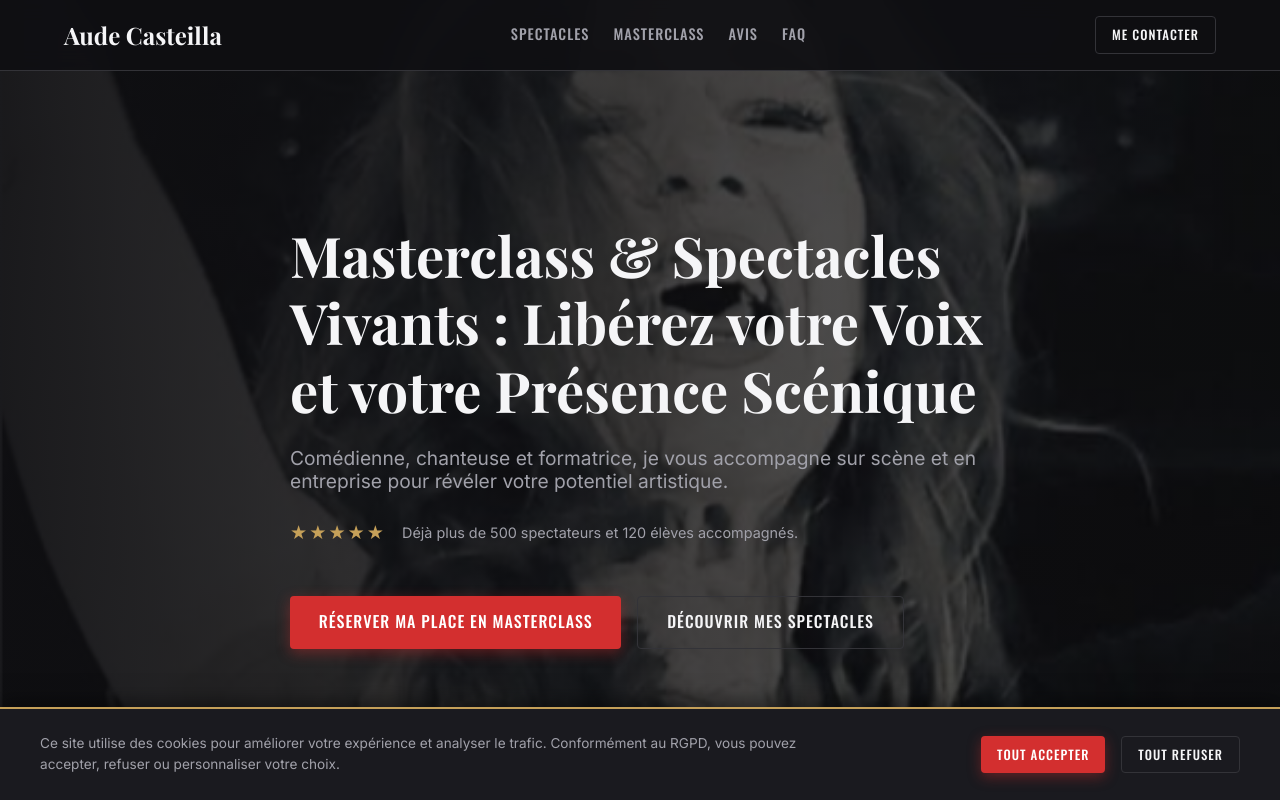
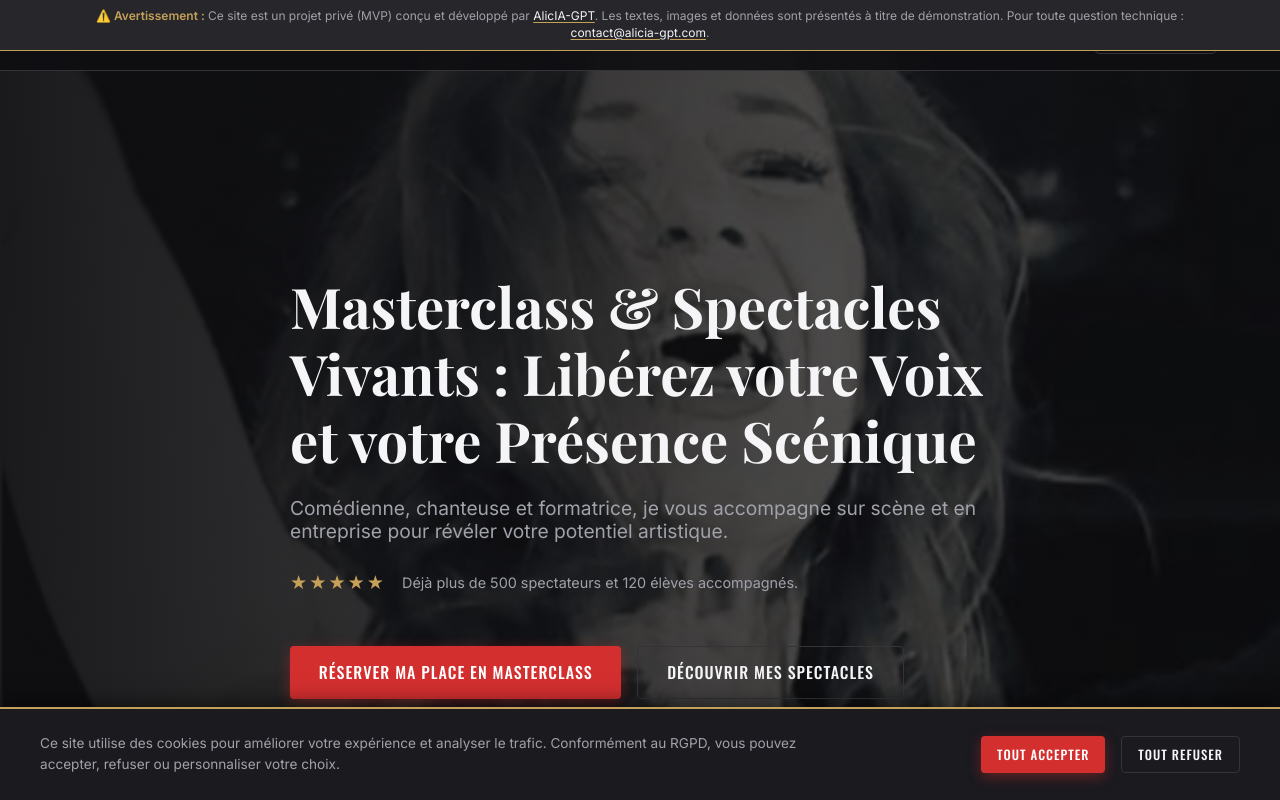
Before and after one commit to cyrisa02/aude-casteilla, a plain HTML site: page index.html in a window 1280 px wide. Shown: the top 800 px of the page. Drawn offline with nearby package versions, Linux system fonts and the light colour scheme; a web font is replaced by a local one.

Commit message:
avertissement MVP

```diff
--- a/css/style.css
+++ b/css/style.css
@@ -1,7 +1,9 @@
 /* ==========================================================================
    RESET & VARIABLES GLOBALES
    ========================================================================== */
-   *, *::before, *::after {
+*,
+*::before,
+*::after {
   box-sizing: border-box;
   margin: 0;
   padding: 0;
@@ -9,23 +11,23 @@
 
 :root {
   /* Couleurs */
-    --color-bg: #0F0F12;
-    --color-surface: #1A1A1F;
-    --color-surface-light: #26262B;
-    --color-primary: #D32F2F;
-    --color-primary-hover: #B71C1C;
-    --color-secondary: #1A237E;
-    --color-accent: #C5A059;
-    --color-text-main: #F5F5F7;
-    --color-text-muted: #A1A1AA;
+  --color-bg: #0f0f12;
+  --color-surface: #1a1a1f;
+  --color-surface-light: #26262b;
+  --color-primary: #d32f2f;
+  --color-primary-hover: #b71c1c;
+  --color-secondary: #1a237e;
+  --color-accent: #c5a059;
+  --color-text-main: #f5f5f7;
+  --color-text-muted: #a1a1aa;
   --color-border: #333338;
-    --color-error: #EF4444;
-    --color-success: #10B981;
+  --color-error: #ef4444;
+  --color-success: #10b981;
 
   /* Typographie */
-    --font-heading: 'Playfair Display', serif;
-    --font-body: 'Inter', sans-serif;
-    --font-ui: 'Oswald', sans-serif;
+  --font-heading: "Playfair Display", serif;
+  --font-body: "Inter", sans-serif;
+  --font-ui: "Oswald", sans-serif;
 
   /* Espacements */
   --space-xs: 0.5rem;
@@ -42,8 +44,8 @@
   --radius-lg: 16px;
 
   /* Ombres & Transitions */
-    --shadow-sm: 0 2px 4px rgba(0,0,0,0.3);
-    --shadow-md: 0 8px 24px rgba(0,0,0,0.4);
+  --shadow-sm: 0 2px 4px rgba(0, 0, 0, 0.3);
+  --shadow-md: 0 8px 24px rgba(0, 0, 0, 0.4);
   --shadow-cta: 0 4px 14px rgba(211, 47, 47, 0.4);
   --transition-base: 0.2s ease-in-out;
   --transition-slow: 0.4s ease-in-out;
@@ -64,7 +66,10 @@ body {
   -webkit-font-smoothing: antialiased;
 }
 
-h1, h2, h3, h4 {
+h1,
+h2,
+h3,
+h4 {
   font-family: var(--font-heading);
   line-height: 1.2;
   font-weight: 700;
@@ -113,7 +118,7 @@ img {
 }
 
 .section-title::after {
-    content: '';
+  content: "";
   display: block;
   width: 60px;
   height: 3px;
@@ -267,7 +272,11 @@ img {
   left: 0;
   width: 100%;
   height: 100%;
-    background: linear-gradient(to right, rgba(15, 15, 18, 0.95) 0%, rgba(15, 15, 18, 0.6) 100%);
+  background: linear-gradient(
+    to right,
+    rgba(15, 15, 18, 0.95) 0%,
+    rgba(15, 15, 18, 0.6) 100%
+  );
 }
 
 .hero-content {
@@ -341,7 +350,9 @@ img {
   }
 }
 
-.footer-brand h3, .footer-links h3, .footer-social h3 {
+.footer-brand h3,
+.footer-links h3,
+.footer-social h3 {
   font-size: 1.2rem;
   margin-bottom: var(--space-md);
   color: var(--color-accent);
@@ -410,10 +421,53 @@ img {
    ACCESSIBILITÉ (MOUVEMENT RÉDUIT)
    ========================================================================== */
 @media (prefers-reduced-motion: reduce) {
-    *, *::before, *::after {
+  *,
+  *::before,
+  *::after {
     animation-duration: 0.01ms !important;
     animation-iteration-count: 1 !important;
     transition-duration: 0.01ms !important;
     scroll-behavior: auto !important;
   }
 }
+
+/* ==========================================================================
+   BANDEAU D'AVERTISSEMENT MVP
+   ========================================================================== */
+.mvp-warning-banner {
+  background-color: var(--color-surface-light);
+  border-bottom: 1px solid var(--color-accent);
+  padding: var(--space-xs) 0;
+  position: relative;
+  z-index: 101; /* Au-dessus du header */
+}
+
+.warning-content {
+  display: flex;
+  justify-content: center;
+  text-align: center;
+}
+
+.warning-content p {
+  margin-bottom: 0;
+  font-size: 0.75rem;
+  color: var(--color-text-muted);
+  line-height: 1.4;
+}
+
+.warning-content strong {
+  color: var(--color-accent);
+  font-weight: 600;
+}
+
+.warning-content a {
+  color: var(--color-text-main);
+  text-decoration: underline;
+  text-decoration-color: var(--color-accent);
+  text-underline-offset: 2px;
+  transition: color var(--transition-base);
+}
+
+.warning-content a:hover {
+  color: var(--color-accent);
+}
--- a/index.html
+++ b/index.html
@@ -86,7 +86,20 @@
         <a href="#contact" class="btn btn-outline header-cta">Me contacter</a>
       </div>
     </header>
-
+    <!-- BANDEAU D'AVERTISSEMENT MVP (AlicIA-GPT) -->
+    <div class="mvp-warning-banner" role="alert">
+      <div class="container warning-content">
+        <p>
+          <strong>⚠️ Avertissement :</strong> Ce site est un projet privé (MVP)
+          conçu et développé par
+          <a href="https://www.alicia-gpt.com/" target="_blank" rel="noopener"
+            >AlicIA-GPT</a
+          >. Les textes, images et données sont présentés à titre de
+          démonstration. Pour toute question technique :
+          <a href="mailto:contact@alicia-gpt.com">contact@alicia-gpt.com</a>.
+        </p>
+      </div>
+    </div>
     <main id="main-content">
       <!-- SECTION HERO -->
       <section class="hero" id="accueil">
```
Lines whose indentation alone changed are shown as unchanged.
